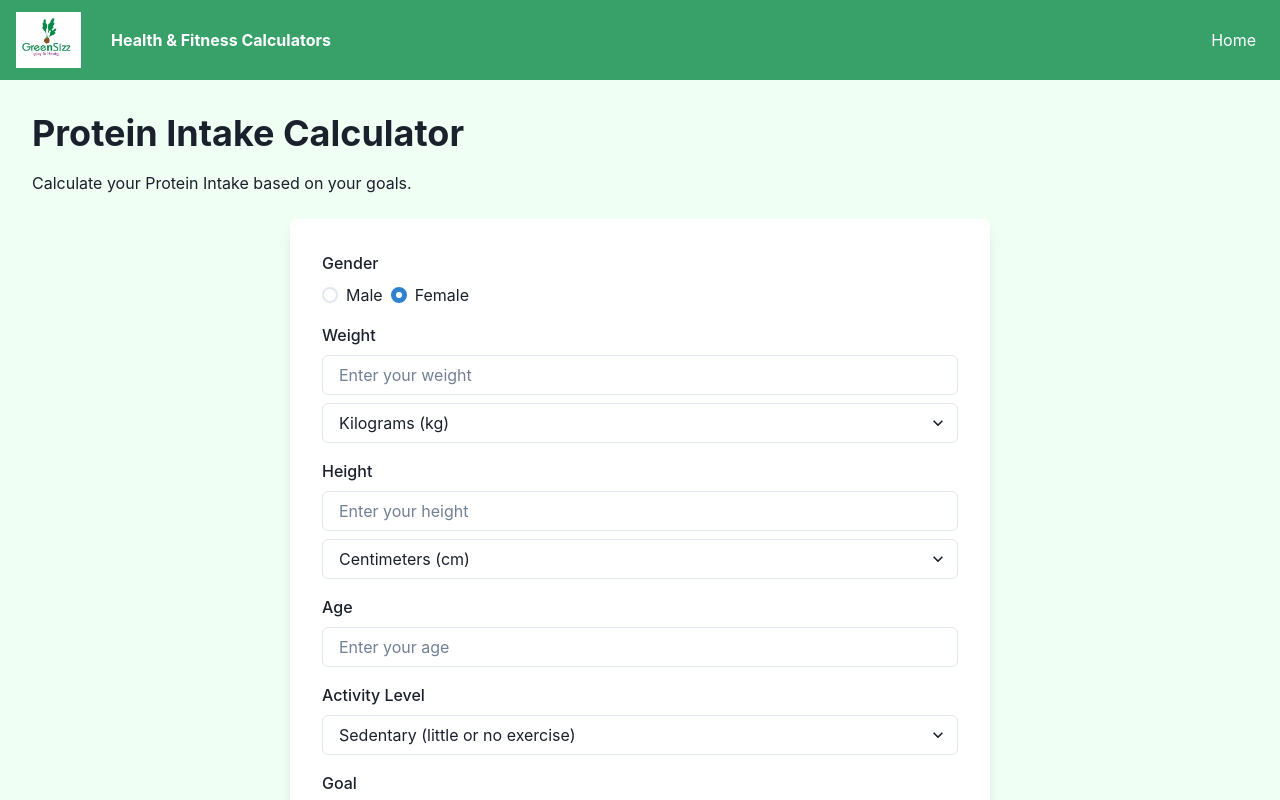
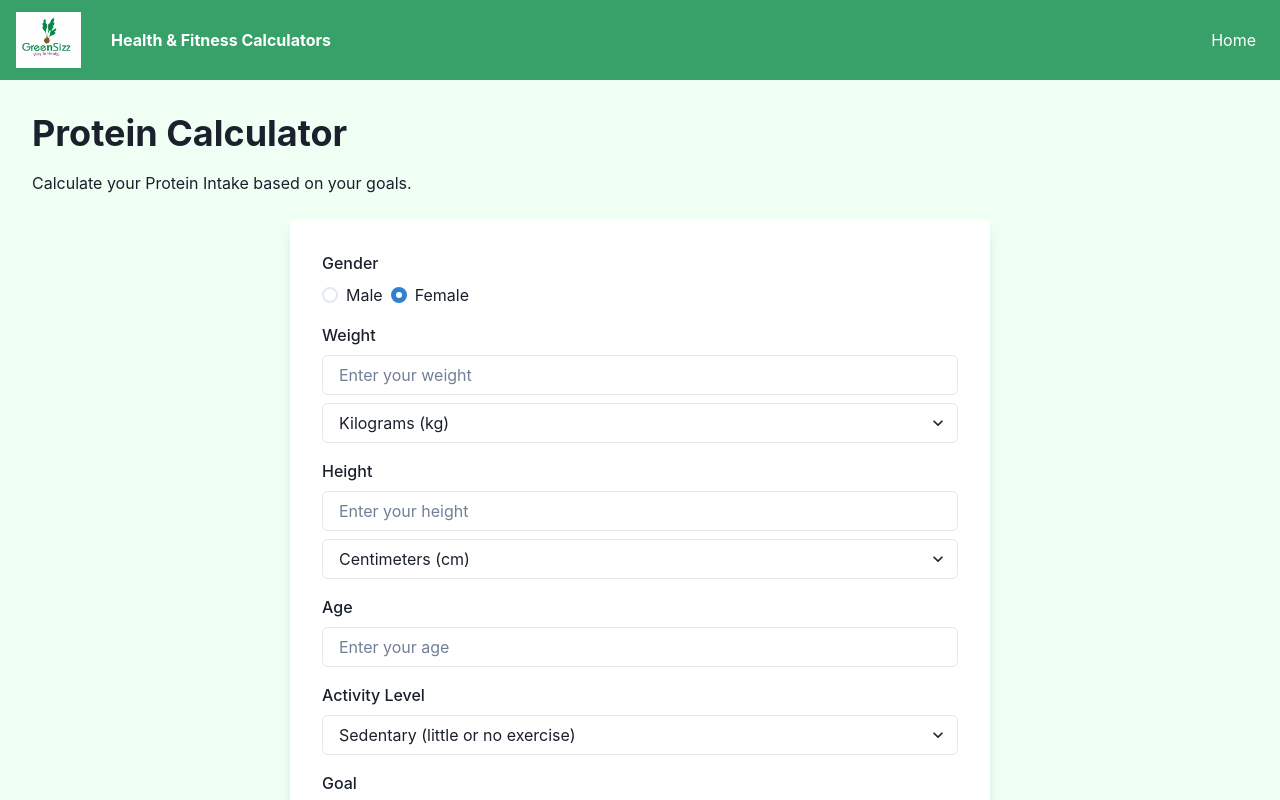
Before and after one commit to acecoder7/Health-Fitness-Calc-GS, a React (Create React App) app in the folder calculator/: page /protein in a window 1280 px wide. Shown: the top 800 px of the page. Built offline with nearby package versions, Linux system fonts and the light colour scheme.

Commit message:
minor updates in protein

```diff
--- a/calculator/src/pages/Protein.js
+++ b/calculator/src/pages/Protein.js
@@ -76,7 +76,7 @@ const ProteinCalc = () => {
 
   return (
     <Box bg="background.100" p={8} minHeight="100vh">
-      <Heading mb={4}>Protein Intake Calculator</Heading>
+      <Heading mb={4}>Protein Calculator</Heading>
       <Text mb={6}>Calculate your Protein Intake based on your goals.</Text>
       <Box
         bg="white"
```
